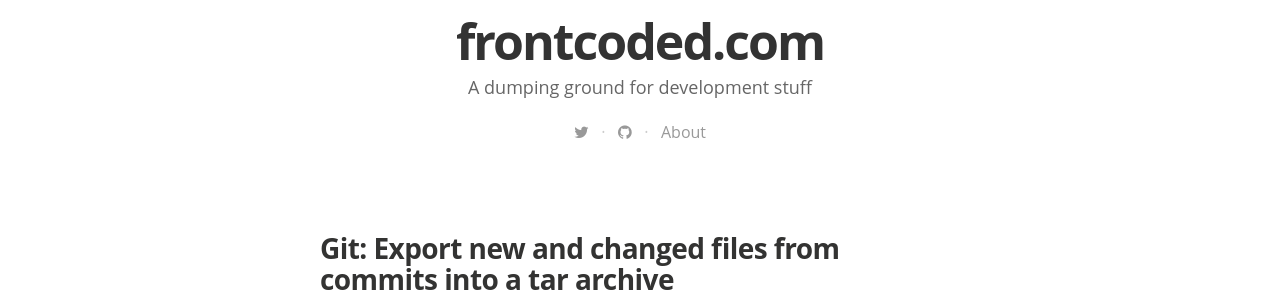
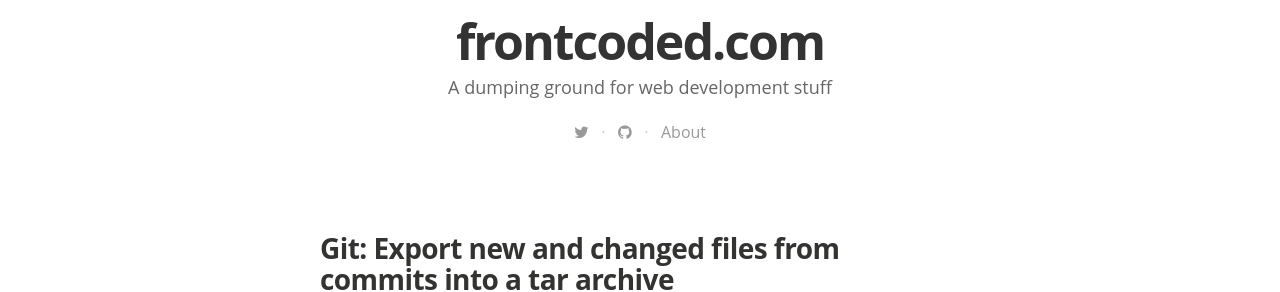
Before and after one commit to tomraithel/frontcoded, a Jekyll site: the page built from index.html, in a window 1280 px wide. Shown: the part 518-810 px from the top of the page. Built offline with Jekyll 4.4.1, drawn with Linux system fonts in a browser that asks for light colours; nearby versions of some CDN libraries; some web fonts are replaced; Markdown is read by kramdown in place of the engine named in the settings; the list of posts is cut into pages by our own code.

Commit message:
blog description changed

```diff
--- a/_config.yml
+++ b/_config.yml
@@ -5,7 +5,7 @@
 # Site settings
 title: "frontcoded.com"
 description: > # this means to ignore newlines until "email:"
-   A dumping ground for development stuff
+   A dumping ground for web development stuff
 
 email: hello@tomraithel.de
 #blog logo
```
